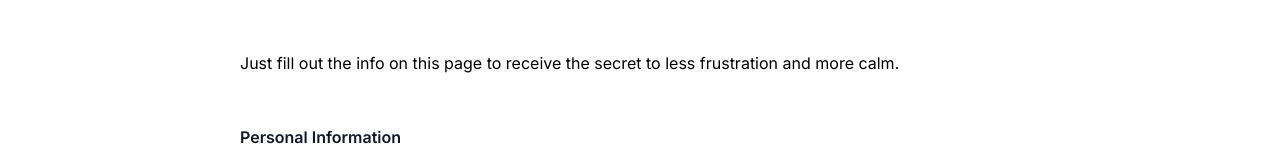
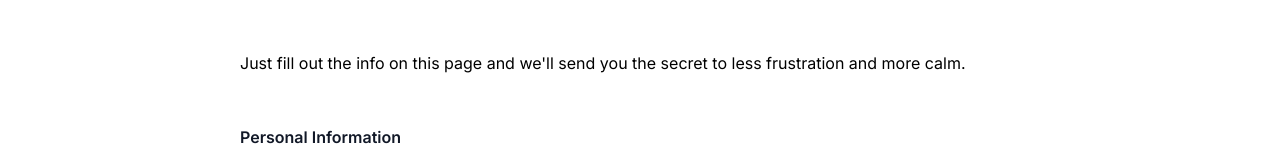
Before and after one commit to shawnlauzon/fractalhumandesign-site, a Next.js app: page /guide in a window 1280 px wide. Shown: the part 317-463 px from the top of the page. Built offline with nearby package versions, Linux system fonts and the light colour scheme.

Commit message:
fix: minor birth form change

```diff
--- a/src/components/BirthDataForm.tsx
+++ b/src/components/BirthDataForm.tsx
@@ -199,8 +199,8 @@ export function BirthDataForm({
           </div>
         </div>
         <p className="mt-12">
-          Just fill out the info on this page to receive the secret to less
-          frustration and more calm.
+          Just fill out the info on this page and we'll send you the secret to
+          less frustration and more calm.
         </p>
 
         <form onSubmit={handleSubmit(onSubmit)}>
```
